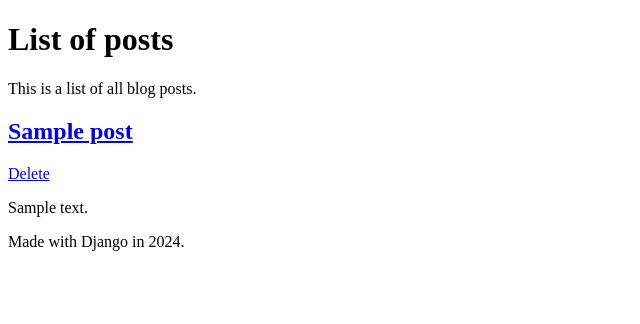
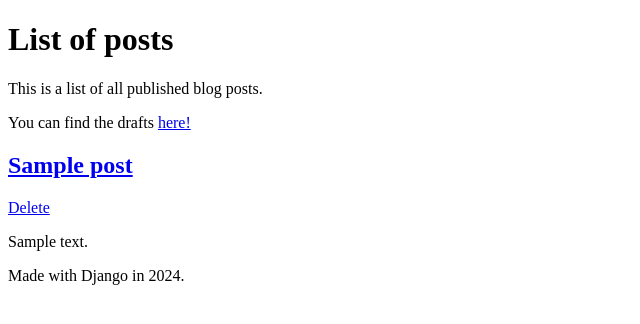
Before and after one commit to grungi-ankhfire/bruform_django_2024, a Django app: page / in a window 1280 px wide. Shown: the part 98-422 px from the top of the page, without its empty margins (0-640 px from the left). Run offline with Django 5.2, Linux system fonts and the light colour scheme; tables that the repository leaves empty hold one stand-in row (values such as "Sample post").

Commit message:
05.4 2024-10-24 Publish post, managers, link to draft list

```diff
--- a/django_project/blog/models.py
+++ b/django_project/blog/models.py
@@ -3,7 +3,9 @@ from django.utils import timezone
 from django.conf import settings
 from django.urls import reverse
 
-a = 3
+class PublishedPostsManager(models.Manager):
+    def get_queryset(self):
+        return super().get_queryset().filter(published_date__lte=timezone.now())
 
 # Create your models here.
 class Post(models.Model):
@@ -13,6 +15,9 @@ class Post(models.Model):
     created_date = models.DateTimeField(default=timezone.now)
     published_date = models.DateTimeField(blank=True, null=True)
     updated_date = models.DateTimeField(auto_now=True)
+
+    objects = models.Manager()
+    published = PublishedPostsManager()
 
     def get_absolute_url(self):
         return reverse("post_detail", kwargs={"pk": self.pk})
--- a/django_project/blog/templates/blog/post_detail.html
+++ b/django_project/blog/templates/blog/post_detail.html
@@ -10,7 +10,9 @@ Bruform Blog - {{ post.title }}
     <a href="{% url 'post_list' %}">Back to list</a>
     <a href="{% url 'post_delete' pk=post.pk %}">Delete post</a>
     <a href="{% url 'post_edit' pk=post.pk %}">Edit post</a>
-
+    {% if not post.published_date %}
+    <a href="{% url 'post_publish' pk=post.pk %}">Publish post</a>
+    {% endif %}
     <div>
         <h2>{{ post.title }}</h2>
         <p>{{ post.text|linebreaksbr }}</p>
--- a/django_project/blog/templates/blog/post_list.html
+++ b/django_project/blog/templates/blog/post_list.html
@@ -3,7 +3,8 @@
 {% block content %}
     <h1>List of posts</h1>
 
-    <p>This is a list of all blog posts.</p>
+    <p>This is a list of all published blog posts.</p>
+    <p>You can find the drafts <a href="{% url 'post_draft_list' %}">here!</a></p>
 
     {% for post in all_posts %}
         <h2><a href="{% url 'post_detail' pk=post.pk %}">{{ post.title }}</a></h2>
--- a/django_project/blog/urls.py
+++ b/django_project/blog/urls.py
@@ -7,6 +7,7 @@ urlpatterns = [
     path("post/<int:pk>", views.PostDetail.as_view(), name="post_detail"),
     path("post/new", views.PostNew.as_view(), name="post_new"),
     path("post/<int:pk>/delete", views.PostDelete.as_view(), name="post_delete"),
+    path("post/<int:pk>/publish", views.PostPublish.as_view(), name="post_publish"),
     path("post/<int:pk>/edit", views.PostEdit.as_view(), name="post_edit"),
     path("about", views.About.as_view(), name="about"),
     path("drafts", views.PostDraftList.as_view(), name="post_draft_list"),
--- a/django_project/blog/views.py
+++ b/django_project/blog/views.py
@@ -1,8 +1,9 @@
 from django.db.models.query import QuerySet
-from django.shortcuts import render
+from django.shortcuts import render, get_object_or_404
 from django.http import HttpResponse
 from django.views.generic import ListView, DetailView, TemplateView
 from django.views.generic.edit import CreateView, DeleteView, UpdateView
+from django.views.generic.base import RedirectView
 from django.urls import reverse_lazy, reverse
 from django.contrib.auth.models import User
 from django.db.models import Count
@@ -22,7 +23,7 @@ def post_list(request):
 class PostList(ListView):
     # model = Post
     context_object_name = "all_posts"
-    queryset = Post.objects.filter(published_date__lte=timezone.now())
+    queryset = Post.published.all()
 
 class PostDraftList(ListView):
     # template_name = "blog/post_list.html"
@@ -79,3 +80,13 @@ class About(TemplateView):
         # context["author_post_count"] = Post.objects.values("author").annotate(post_count=Count("author")).order_by("-post_count")
         context["author_count"] = Post.objects.values("author").annotate(Count("id")).count()
         return context
+
+class PostPublish(RedirectView):
+    pattern_name = "post_detail"
+
+    def get_redirect_url(self, *args, **kwargs):
+        # blog_post = Post.objects.get(pk=kwargs["pk"])
+        blog_post = get_object_or_404(Post, pk=kwargs["pk"])
+        blog_post.publish()
+
+        return super().get_redirect_url(*args, **kwargs)
```
